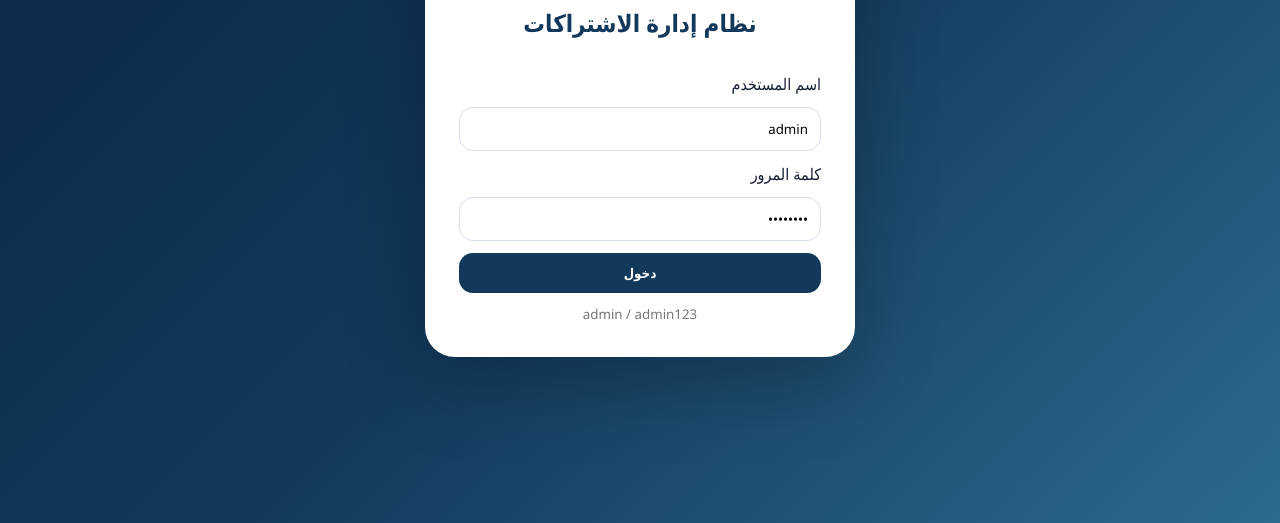
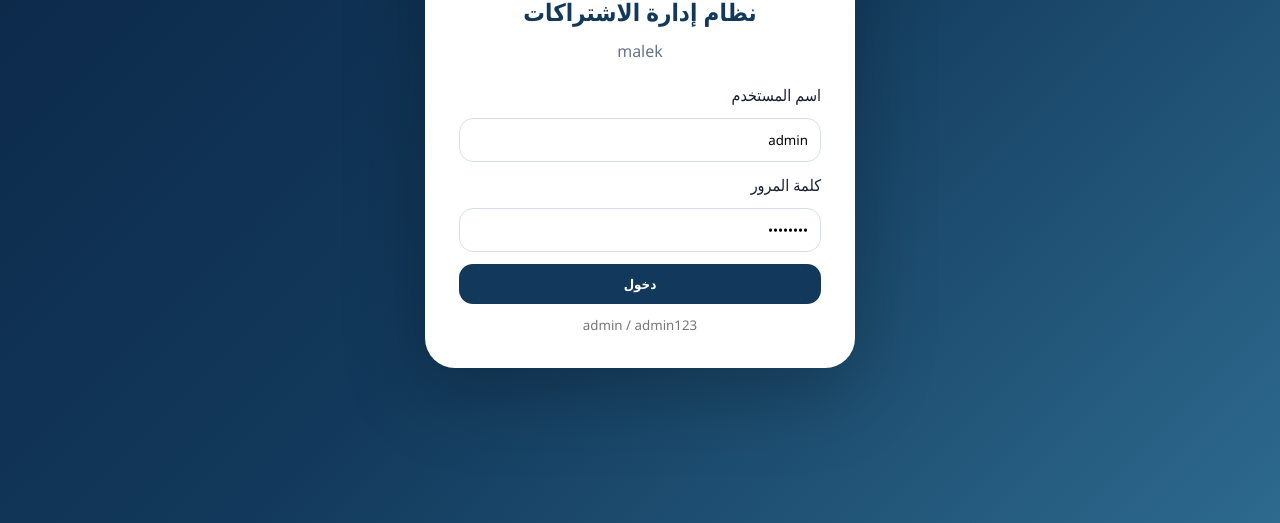
Before and after one commit to malekyousef798-eng/subscription-system-malek, a plain HTML site: page index.html in a window 1280 px wide. Shown: the part 277-800 px from the top of the page. Drawn offline with Linux system fonts and the light colour scheme.

Commit message:
Update index.html

```diff
--- a/index.html
+++ b/index.html
@@ -11,7 +11,7 @@
     <div class="login-card">
       <img src="logo.png" class="login-logo" alt="Logo" onerror="this.style.display='none'">
       <h1>نظام إدارة الاشتراكات</h1>
-      <p></p>
+      <p>malek</p>
       <label>اسم المستخدم</label>
       <input id="username" type="text" value="admin" />
       <label>كلمة المرور</label>
```
